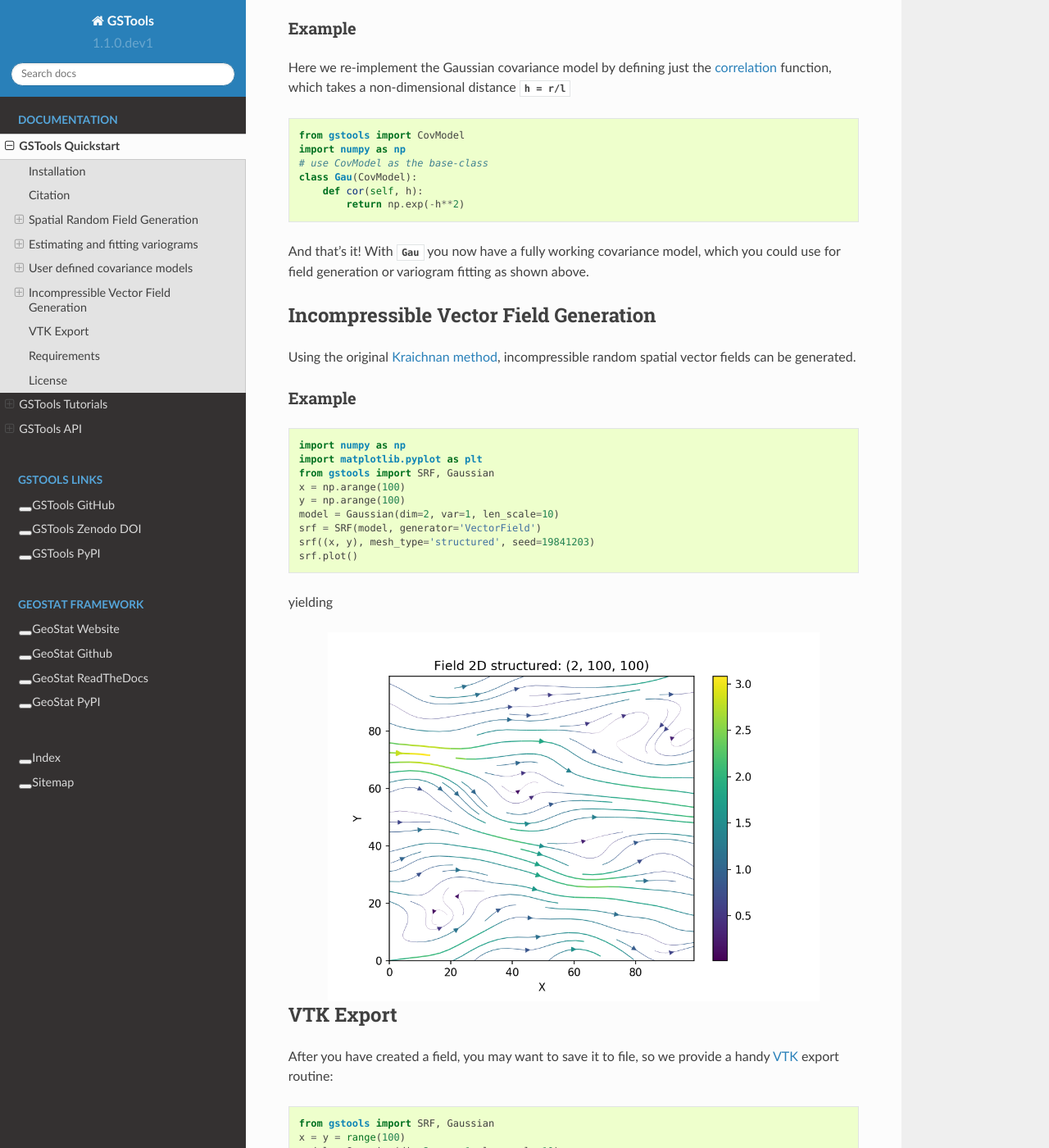
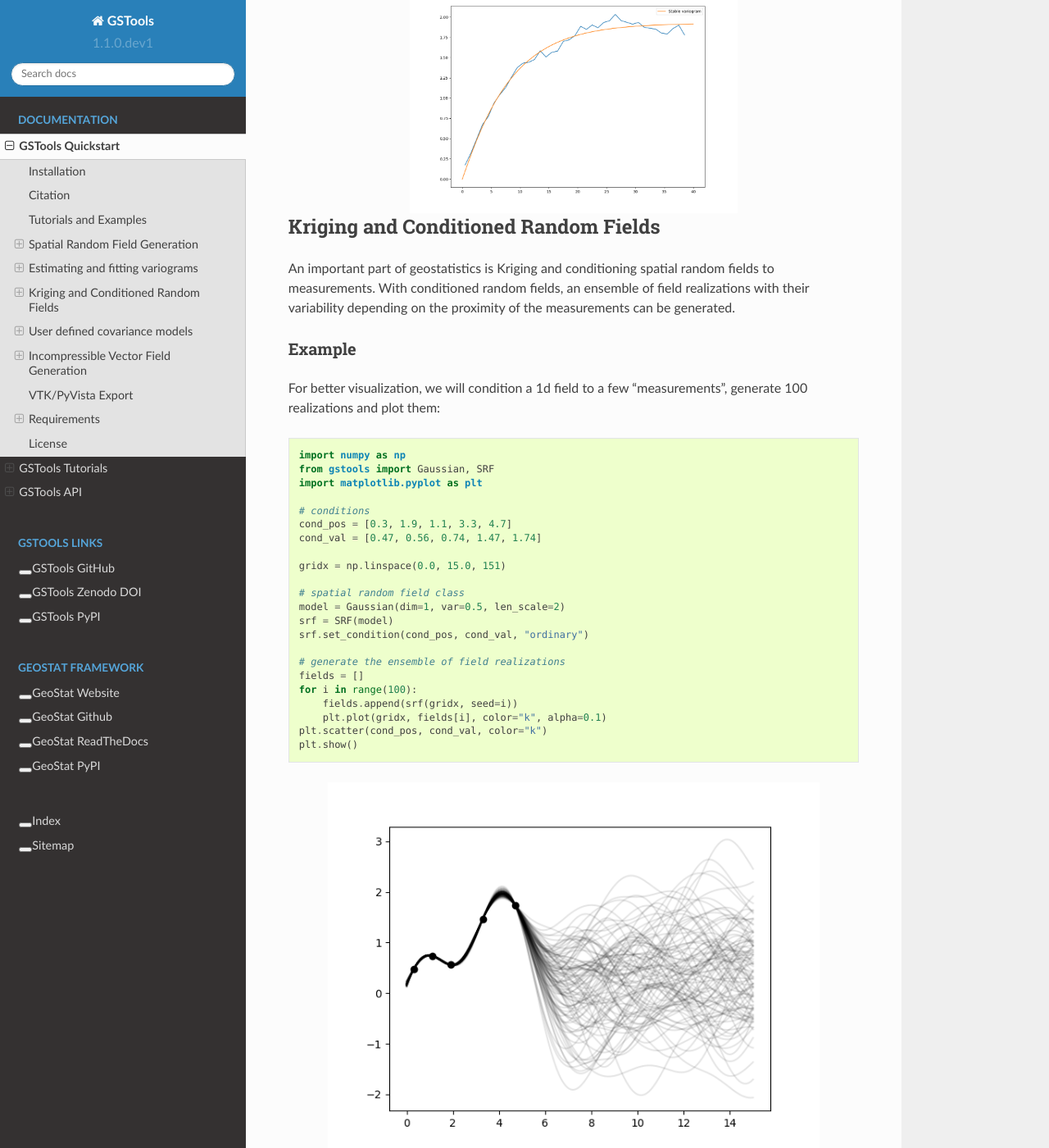
Before and after one commit to GeoStat-Framework/GSTools, a Sphinx documentation site: the page built from docs/source/index.rst, in a window 1280 px wide and 1400 px high, scrolled down 5220 px. Shown: the whole window at 82% size. Built offline with Sphinx 7.4.7 and the Read the Docs theme 2.0.0, drawn with Linux system fonts in a browser that asks for light colours; formulas are drawn with MathJax 3; some of the changed text lies outside the part shown.

Commit message:
[DOC] synced README and readthedocs index.rst

```diff
--- a/docs/source/index.rst
+++ b/docs/source/index.rst
@@ -55,6 +55,23 @@
 | *Sebastian Müller, & Lennart Schüler. (2019, January 18). GeoStat-Framework/GSTools: Bouncy Blue (Version v1.0.1). Zenodo. http://doi.org/10.5281/zenodo.2543658*
 
 A publication for the GeoStat-Framework is in preperation.
+
+Tutorials and Examples
+======================
+
+The documentation also includes some `tutorials <https://geostat-framework.readthedocs.io/projects/gstools/en/latest/tutorials.html>`_,
+showing the most important use cases of GSTools, which are
+
+- `Random Field Generation <https://geostat-framework.readthedocs.io/projects/gstools/en/latest/tutorial_01_srf.html>`_
+- `The Covariance Model <https://geostat-framework.readthedocs.io/projects/gstools/en/latest/tutorial_02_cov.html>`_
+- `Variogram Estimation <https://geostat-framework.readthedocs.io/projects/gstools/en/latest/tutorial_03_vario.html>`_
+- `Random Vector Field Generation <https://geostat-framework.readthedocs.io/projects/gstools/en/latest/tutorial_04_vec_field.html>`_
+- `Kriging <https://geostat-framework.readthedocs.io/projects/gstools/en/latest/tutorial_05_kriging.html>`_
+- `Conditioned random field generation <https://geostat-framework.readthedocs.io/projects/gstools/en/latest/tutorial_06_conditioning.html>`_
+- `Field transformations <https://geostat-framework.readthedocs.io/projects/gstools/en/latest/tutorial_07_transformations.html>`_
+
+Some more examples are provided in the examples folder.
+
 
 Spatial Random Field Generation
 ===============================
@@ -223,6 +240,49 @@
    :align: center
 
 
+Kriging and Conditioned Random Fields
+=====================================
+
+An important part of geostatistics is Kriging and conditioning spatial random
+fields to measurements. With conditioned random fields, an ensemble of field realizations
+with their variability depending on the proximity of the measurements can be generated.
+
+Example
+-------
+
+For better visualization, we will condition a 1d field to a few "measurements",
+generate 100 realizations and plot them:
+
+.. code-block:: python
+
+    import numpy as np
+    from gstools import Gaussian, SRF
+    import matplotlib.pyplot as plt
+
+    # conditions
+    cond_pos = [0.3, 1.9, 1.1, 3.3, 4.7]
+    cond_val = [0.47, 0.56, 0.74, 1.47, 1.74]
+
+    gridx = np.linspace(0.0, 15.0, 151)
+
+    # spatial random field class
+    model = Gaussian(dim=1, var=0.5, len_scale=2)
+    srf = SRF(model)
+    srf.set_condition(cond_pos, cond_val, "ordinary")
+
+    # generate the ensemble of field realizations
+    fields = []
+    for i in range(100):
+        fields.append(srf(gridx, seed=i))
+        plt.plot(gridx, fields[i], color="k", alpha=0.1)
+    plt.scatter(cond_pos, cond_val, color="k")
+    plt.show()
+
+.. image:: https://raw.githubusercontent.com/GeoStat-Framework/GSTools/master/docs/source/pics/cond_ens.png
+   :width: 600px
+   :align: center
+
+
 User defined covariance models
 ==============================
 
@@ -280,11 +340,12 @@
    :align: center
 
 
-VTK Export
-==========
+VTK/PyVista Export
+==================
 
 After you have created a field, you may want to save it to file, so we provide
-a handy `VTK <https://www.vtk.org/>`__ export routine:
+a handy `VTK <https://www.vtk.org/>`_ export routine using the :class:`.vtk_export()` or you could
+create a VTK/PyVista dataset for use in Python with to :class:`.to_pyvista()` method:
 
 .. code-block:: python
 
@@ -293,9 +354,12 @@
     model = Gaussian(dim=2, var=1, len_scale=10)
     srf = SRF(model)
     srf((x, y), mesh_type='structured')
-    srf.vtk_export("field")
+    srf.vtk_export("field") # Saves to a VTK file
+    mesh = srf.to_pyvista() # Create a VTK/PyVista dataset in memory
+    mesh.plot()
 
-Which gives a RectilinearGrid VTK file ``field.vtr``.
+Which gives a RectilinearGrid VTK file :file:`field.vtr` or creates a PyVista mesh
+in memory for immediate 3D plotting in Python.
 
 
 Requirements
@@ -309,7 +373,7 @@
 - `six <https://github.com/benjaminp/six>`_
 
 Optional
-~~~~~~~~
+--------
 
 - `matplotlib <https://matplotlib.org>`_
 - `pyvista <https://docs.pyvista.org>`_
```
Also changed, not shown: README.md (+6 -0 lines).
